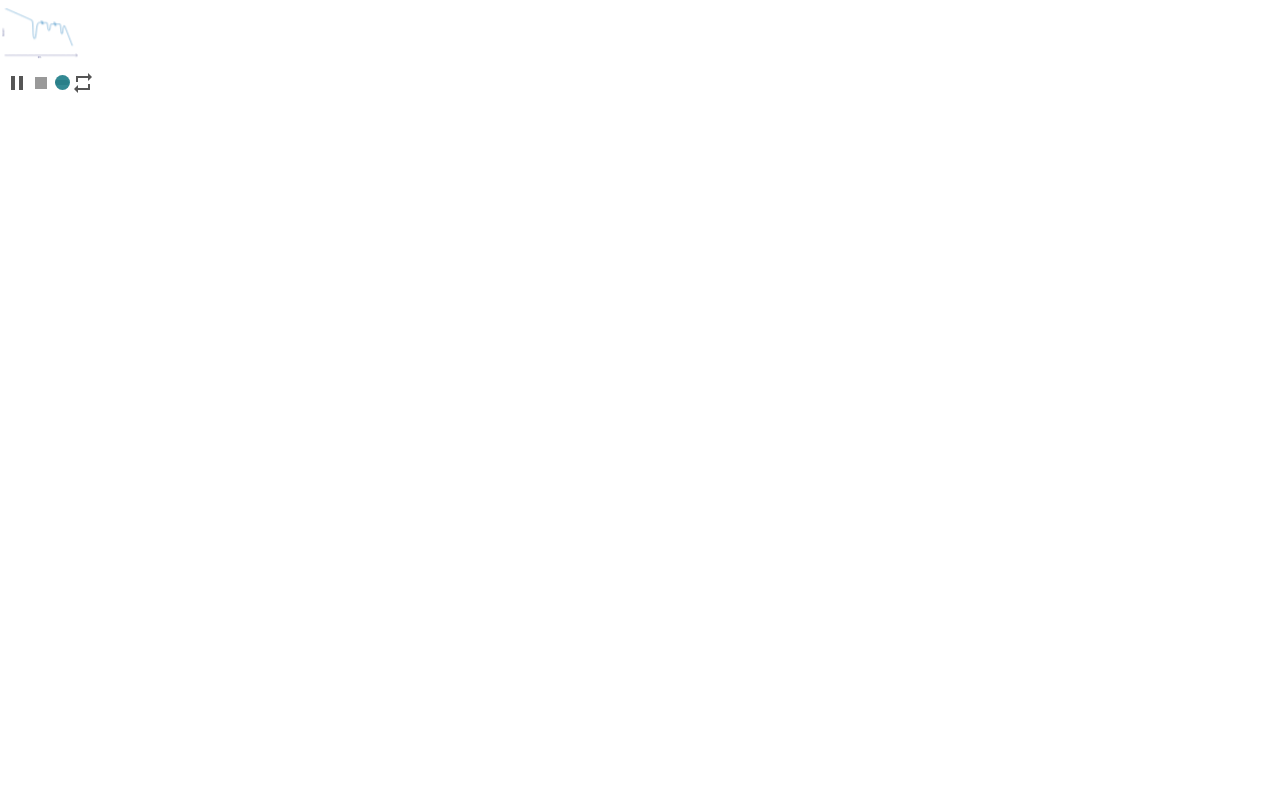
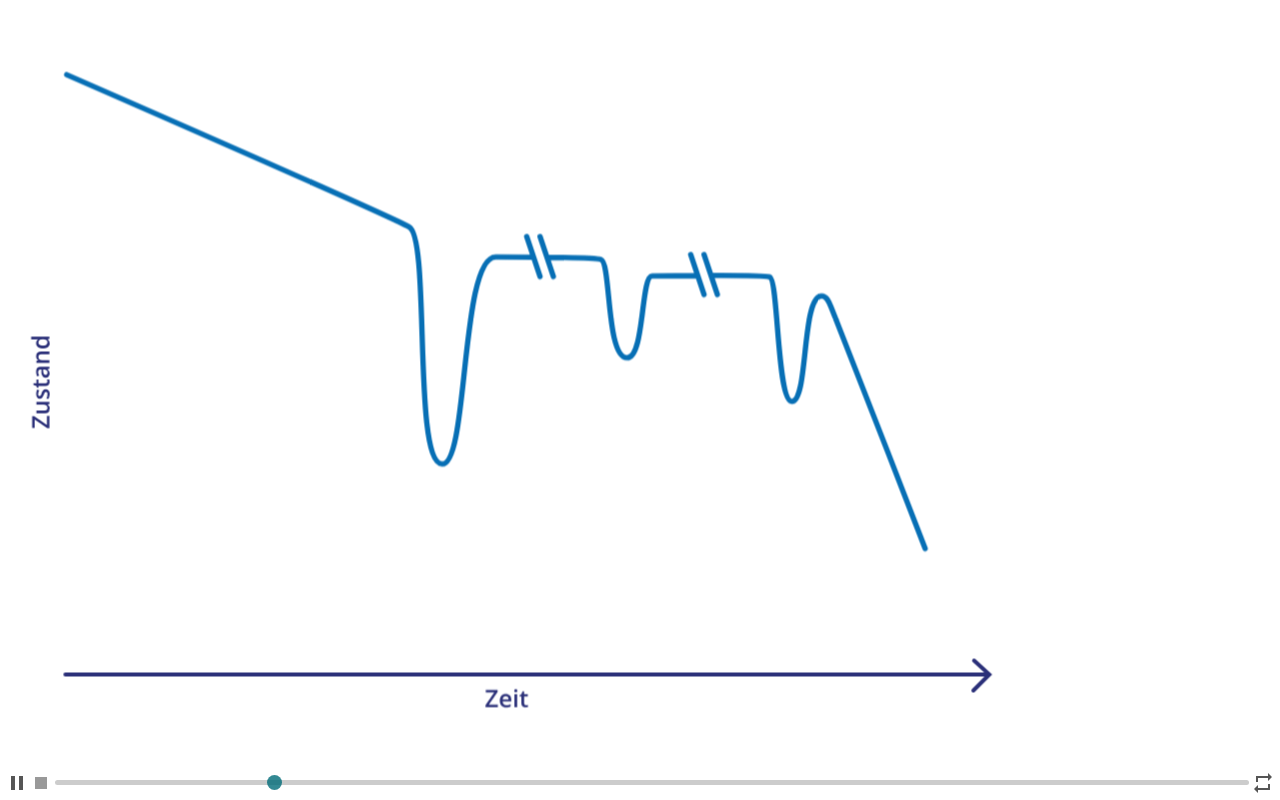
Before and after one commit to rolonet/Bubble02, a plain HTML site: page verlaufskurve10/index.html in a window 1280 px wide. Drawn offline with nearby package versions, Linux system fonts and the light colour scheme.

Commit message:
Update index.html

```diff
--- a/verlaufskurve10/index.html
+++ b/verlaufskurve10/index.html
@@ -26,7 +26,7 @@
 
 <script src="https://unpkg.com/@lottiefiles/lottie-player@latest/dist/lottie-player.js"></script>
 <lottie-player
-    src="verlaufskurve10.json"  background="transparent"  speed="1"  style="width: 100; height: 100;"  loop controls autoplay >
+    src="verlaufskurve10.json"  background="transparent"  speed="1"  style="width: 100%; height: 100%;"  loop controls autoplay >
 </lottie-player>
 
   </body>
```
